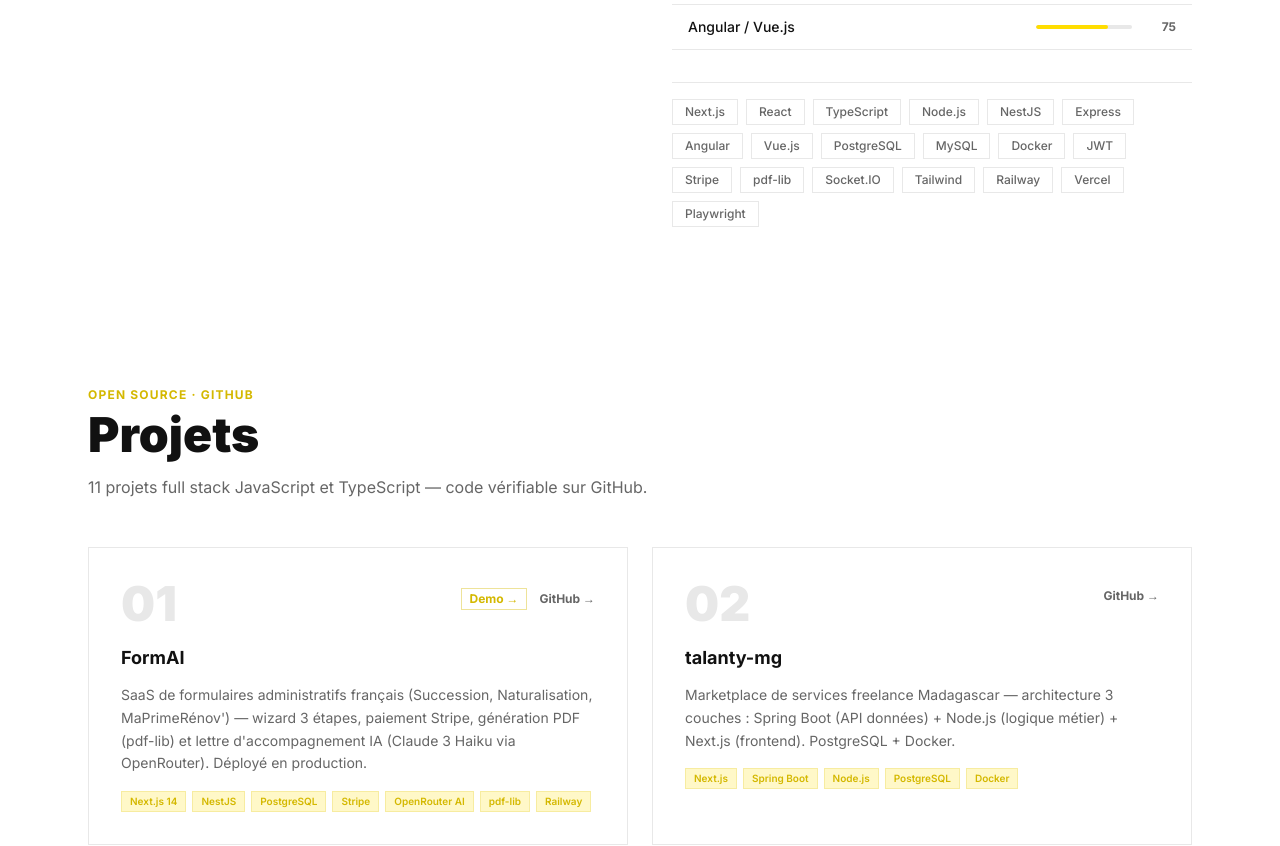
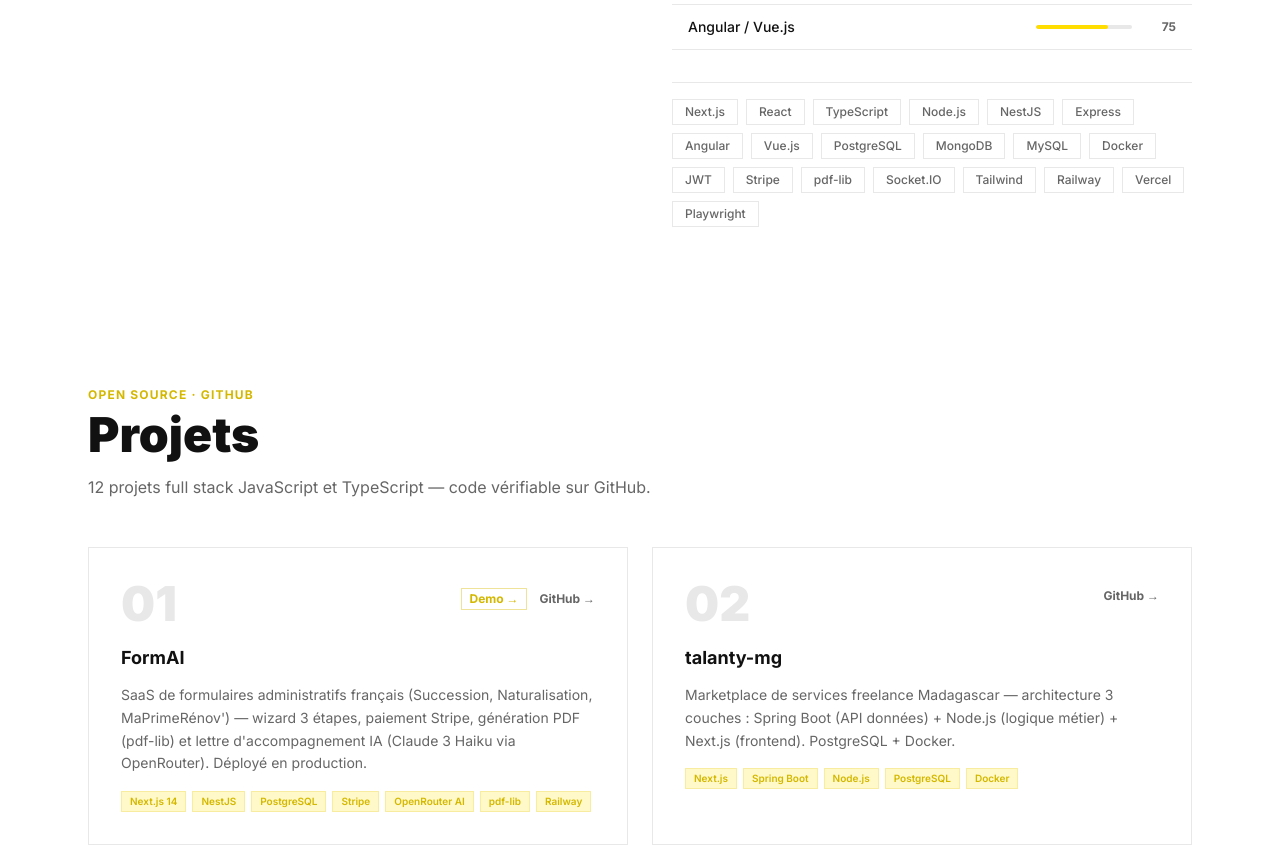
Before and after one commit to Bayane-max219/portfolio-webjs, a Next.js app: page / in a window 1280 px wide. Shown: the part 1260-2106 px from the top of the page. Built offline with nearby package versions, Linux system fonts and the light colour scheme.

Commit message:
feat: add TaskFlow as project 12 — React + Node.js + MongoDB + JWT + Jest + Cypress + Sentry

```diff
--- a/app/page.tsx
+++ b/app/page.tsx
@@ -95,17 +95,25 @@
     tags: ["Playwright", "TypeScript", "Node.js", "pptxgenjs", "Headless", "Brand Safety"],
     href: "https://github.com/Bayane-max219/playwright-ad-capture",
   },
+  {
+    num: "12",
+    name: "TaskFlow",
+    desc: "Gestionnaire de tâches fullstack avec authentification JWT — React 19 + Node.js/Express + MongoDB Atlas. Chaque utilisateur a son propre compte isolé. Tests unitaires Jest (9/9) + tests E2E Cypress + monitoring Sentry. Déployé en production (Vercel + Railway).",
+    tags: ["React 19", "Node.js", "Express", "MongoDB", "JWT", "Jest", "Cypress", "Sentry"],
+    href: "https://github.com/Bayane-max219/taskflow",
+    demo: "https://frontend-dusky-alpha-84.vercel.app",
+  },
 ];
 
 const tools = [
   "Next.js", "React", "TypeScript", "Node.js", "NestJS", "Express",
-  "Angular", "Vue.js", "PostgreSQL", "MySQL", "Docker", "JWT",
+  "Angular", "Vue.js", "PostgreSQL", "MongoDB", "MySQL", "Docker", "JWT",
   "Stripe", "pdf-lib", "Socket.IO", "Tailwind", "Railway", "Vercel", "Playwright",
 ];
 
 const marqueeItems = [
   "React", "Next.js", "TypeScript", "Node.js", "NestJS", "Express",
-  "PostgreSQL", "Docker", "Stripe", "JWT", "Socket.IO", "Tailwind CSS",
+  "PostgreSQL", "MongoDB", "Docker", "Stripe", "JWT", "Socket.IO", "Tailwind CSS",
   "Angular", "Vue.js", "REST API", "pdf-lib", "Playwright",
 ];
 
@@ -307,7 +315,7 @@
           Projets
         </h2>
         <p className="text-ink-muted mb-12 max-w-2xl">
-          11 projets full stack JavaScript et TypeScript — code vérifiable sur GitHub.
+          12 projets full stack JavaScript et TypeScript — code vérifiable sur GitHub.
         </p>
         <div className="grid md:grid-cols-2 gap-6">
           {projets.map((p) => (
```
